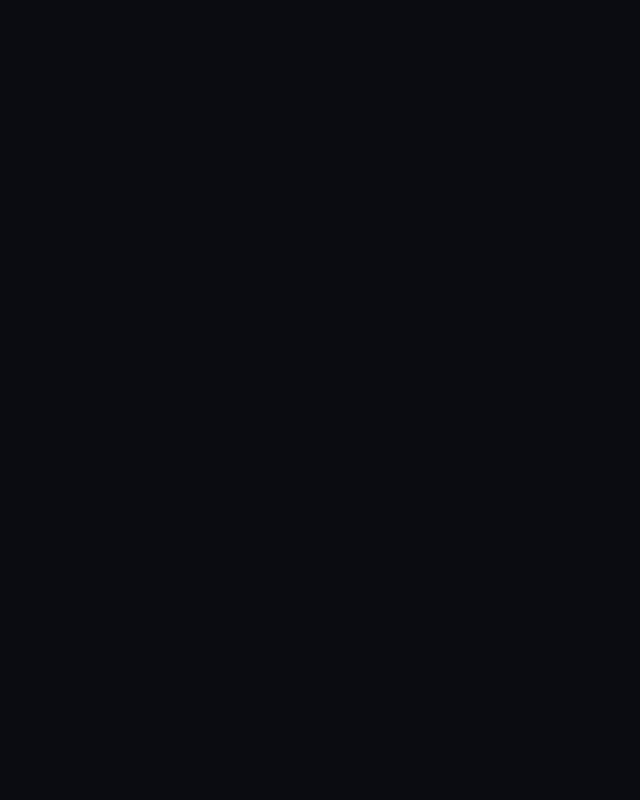
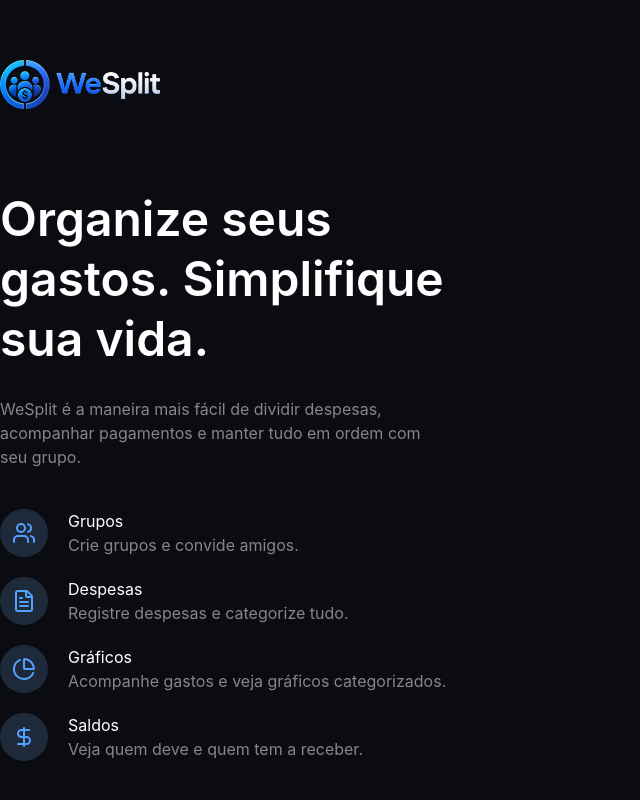
Before and after one commit to Humildeficador/WeSplit, a React (Vite) app in the folder frontend/: page / in a window 1280 px wide. Shown: the whole page, without its empty margins (0-640 px from the left). Built offline with nearby package versions, Linux system fonts and the light colour scheme.

Commit message:
feat(login): implement header and hero content

```diff
--- /dev/null
+++ b/frontend/src/components/Login/Hero/FeatureItem.tsx
@@ -0,0 +1,22 @@
+import type { LucideIcon } from "lucide-react"
+
+type Props = {
+  title: string,
+  description: string,
+  icon: LucideIcon
+}
+
+export const FeatureItem = ({ title, description, icon: Icon }: Props) => {
+  return (
+    <div className="flex gap-5">
+      <div className="bg-gray-800 w-12 h-12 rounded-full flex justify-center items-center transition-transform duration-300 hover:scale-105">
+        <Icon size={24} className="text-blue-400"/>
+      </div>
+
+      <div className="flex flex-col">
+        <p>{title}</p>
+        <p className="text-white/50">{description}</p>
+      </div>
+    </div>
+  )
+}
--- /dev/null
+++ b/frontend/src/components/Login/Hero/LoginHero.tsx
@@ -0,0 +1,30 @@
+import { FeatureItem } from "./FeatureItem"
+import { featureList } from "./FeatureList"
+
+export const LoginHero = () => {
+  const textClass = `font-semibold text-5xl/tight`
+
+  return (
+    <div className="mt-10 select-none">
+      <div>
+        <p className={textClass}>Organize seus</p>
+        <p className={textClass}>gastos. Simplifique</p>
+        <p className={`${textClass} text-blue-4 00 `}>sua vida.</p>
+      </div>
+
+      <div className="mt-7 max-w-1/2">
+        <p className="text-white/50">WeSplit é a maneira mais fácil de dividir despesas, acompanhar pagamentos e manter tudo em ordem com seu grupo.</p>
+      </div>
+
+      <div className="mt-10 flex flex-col gap-5">
+        {featureList.map(feature => (
+          <FeatureItem
+            icon={feature.icon}
+            title={feature.title}
+            description={feature.description}
+          />
+        ))}
+      </div>
+    </div>
+  )
+}
--- /dev/null
+++ b/frontend/src/components/Login/Hero/featureList.ts
@@ -0,0 +1,30 @@
+import { DollarSign, FileText, PieChart, Users, type LucideIcon } from "lucide-react"
+
+type FeatureItemType = {
+  icon: LucideIcon,
+  title: string,
+  description: string
+}
+
+export const featureList: FeatureItemType[] = [
+  {
+    icon: Users,
+    title: 'Grupos',
+    description: 'Crie grupos e convide amigos.'
+  },
+  {
+    icon: FileText,
+    title: 'Despesas',
+    description: 'Registre despesas e categorize tudo.'
+  },
+  {
+    icon: PieChart,
+    title: 'Gráficos',
+    description: 'Acompanhe gastos e veja gráficos categorizados.'
+  },
+  {
+    icon: DollarSign,
+    title: 'Saldos',
+    description: 'Veja quem deve e quem tem a receber.'
+  }
+]
--- a/frontend/src/components/Login/LoginHeader.tsx
+++ b/frontend/src/components/Login/LoginHeader.tsx
@@ -1,7 +1,7 @@
 export const LoginHeader = () => {
   return (
-    <>
-
-    </>
+    <header className="mt-15 mb-10">
+      <img src="/logos/logo.png" alt="Logo WeSplit" className="w-40 pointer-events-none select-none" />
+    </header>
   )
 }
--- a/frontend/src/pages/Login.tsx
+++ b/frontend/src/pages/Login.tsx
@@ -1,6 +1,6 @@
 import { LoginForm } from "../components/Login/LoginForm"
 import { LoginHeader } from "../components/Login/LoginHeader"
-import { LoginHero } from "../components/Login/LoginHero"
+import { LoginHero } from "../components/Login/Hero/LoginHero"
 import { PhoneMockup } from "../components/Login/PhoneMockup"
 
 export const Login = () => {
```
Also changed, not shown: frontend/src/components/Login/LoginHero.tsx (deleted, +0 -7 lines), frontend/public/logos/logo.png.
